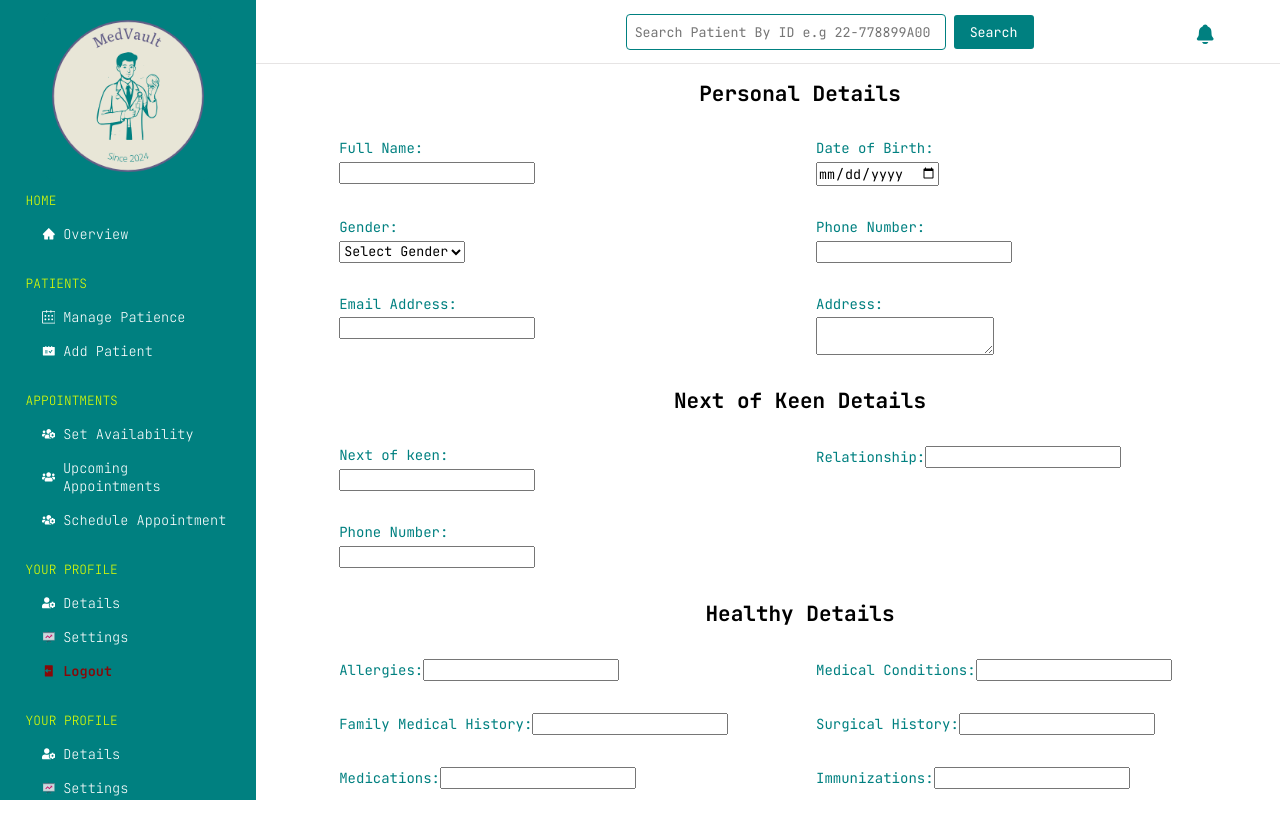
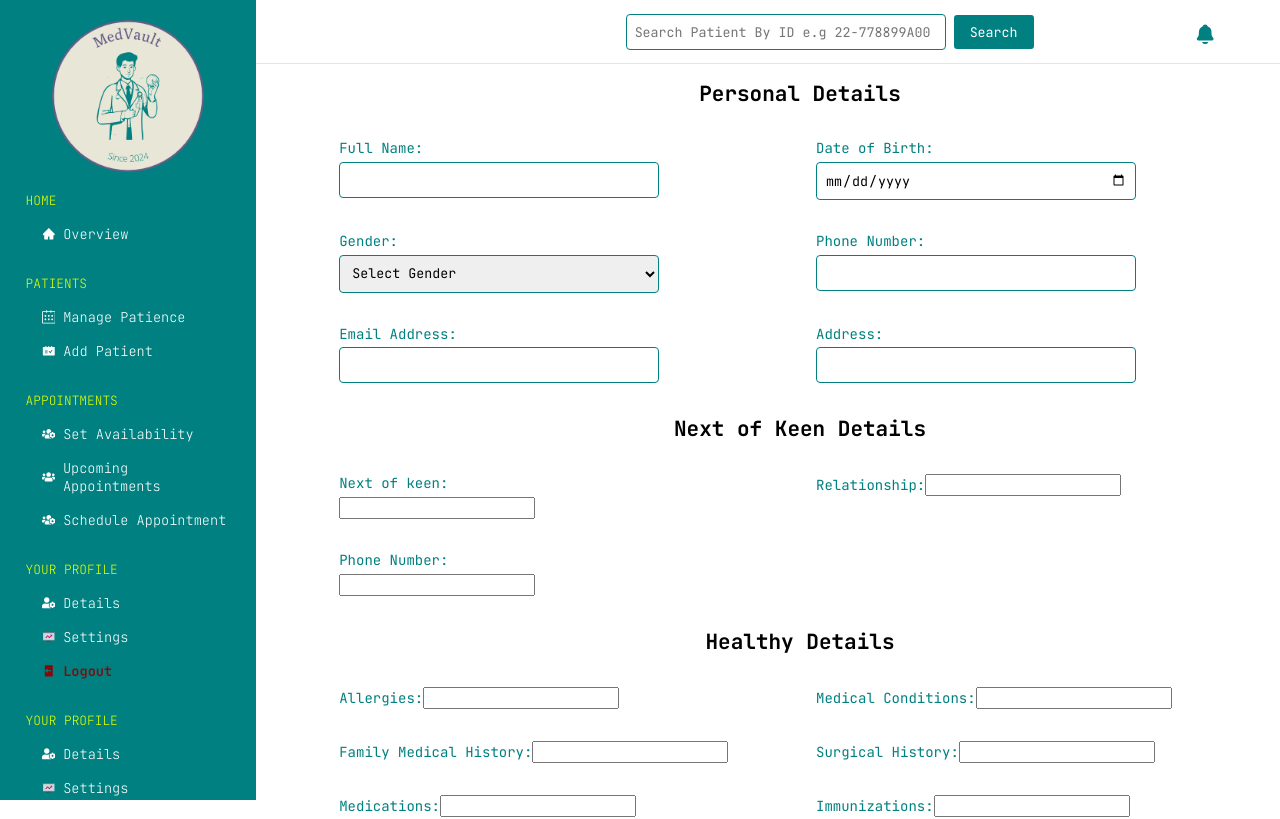
Before and after one commit to Amen-Musingarimi/medvault, a React (Create React App) app: page /add-patient in a window 1280 px wide. Shown: the top 819 px of the page. Built offline with nearby package versions, Linux system fonts and the light colour scheme.

Commit message:
Style some iput elements

```diff
--- a/src/components/patients/AddPatience.module.css
+++ b/src/components/patients/AddPatience.module.css
@@ -38,3 +38,14 @@
 .input_label {
   color: #008080;
 }
+
+.input_area {
+  width: 20rem;
+  padding: 0.5rem;
+  outline: none;
+  border: 1px solid #008080;
+  border-radius: 4px;
+  color: inherit;
+  font-family: inherit;
+  margin-right: 0.5rem;
+}
--- a/src/components/patients/AddPatient.jsx
+++ b/src/components/patients/AddPatient.jsx
@@ -61,6 +61,7 @@ const AddPatientForm = () => {
               name="dateOfBirth"
               value={formData.dateOfBirth}
               onChange={handleChange}
+              className={classes.input_area}
             />
           </div>
           <div className={classes.form_control}>
@@ -69,6 +70,7 @@ const AddPatientForm = () => {
               name="gender"
               value={formData.gender}
               onChange={handleChange}
+              className={classes.input_area}
             >
               <option value="">Select Gender</option>
               <option value="male">Male</option>
@@ -83,6 +85,7 @@ const AddPatientForm = () => {
               name="phoneNumber"
               value={formData.phoneNumber}
               onChange={handleChange}
+              className={classes.input_area}
             />
           </div>
           <div className={classes.form_control}>
@@ -92,14 +95,17 @@ const AddPatientForm = () => {
               name="emailAddress"
               value={formData.emailAddress}
               onChange={handleChange}
+              className={classes.input_area}
             />
           </div>
           <div className={classes.form_control}>
             <label className={classes.input_label}>Address:</label>
-            <textarea
+            <input
+              type="address"
               name="address"
               value={formData.address}
               onChange={handleChange}
+              className={classes.input_area}
             />
           </div>
         </div>
```
